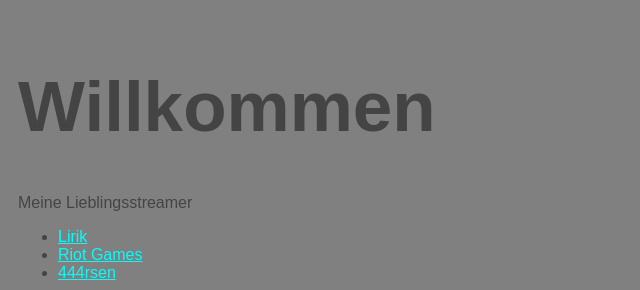
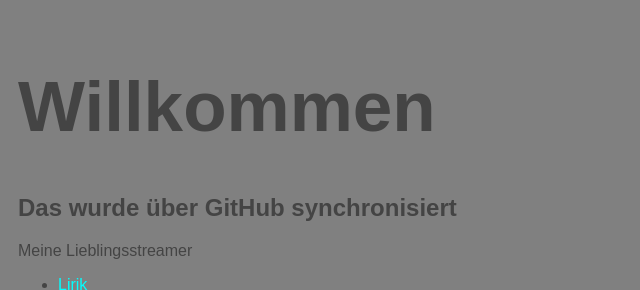
Before and after one commit to JanHenze/js-basics, a plain HTML site: page website.html in a window 1280 px wide. Shown: the top 290 px of the page, without its empty margins (0-640 px from the left). Drawn offline with Linux system fonts and the light colour scheme.

Commit message:
Update website.html

```diff
--- a/website.html
+++ b/website.html
@@ -9,7 +9,8 @@
 </head>
 <body>
     <h1>Willkommen</h1>
-    Meine Lieblingsstreamer <br>
+    <h2>Das wurde über GitHub synchronisiert</h2>
+    Meine Lieblingsstreamer  <br>
     <ul>
         <li><a href="https://www.twitch.tv/lirik"> Lirik</a></li>
         <li><a href="https://www.twitch.tv/riotgames">Riot Games</a></li>
```
